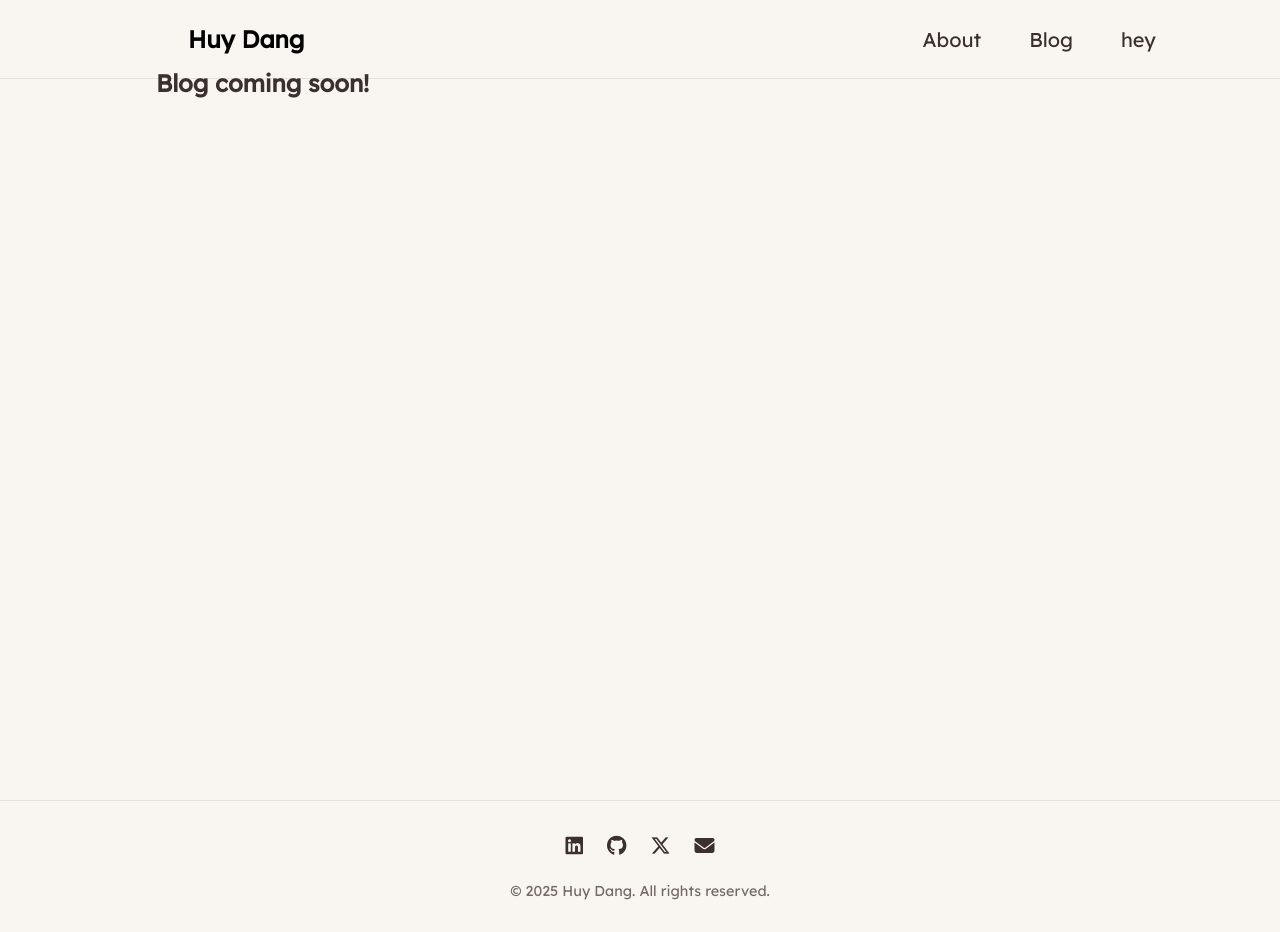
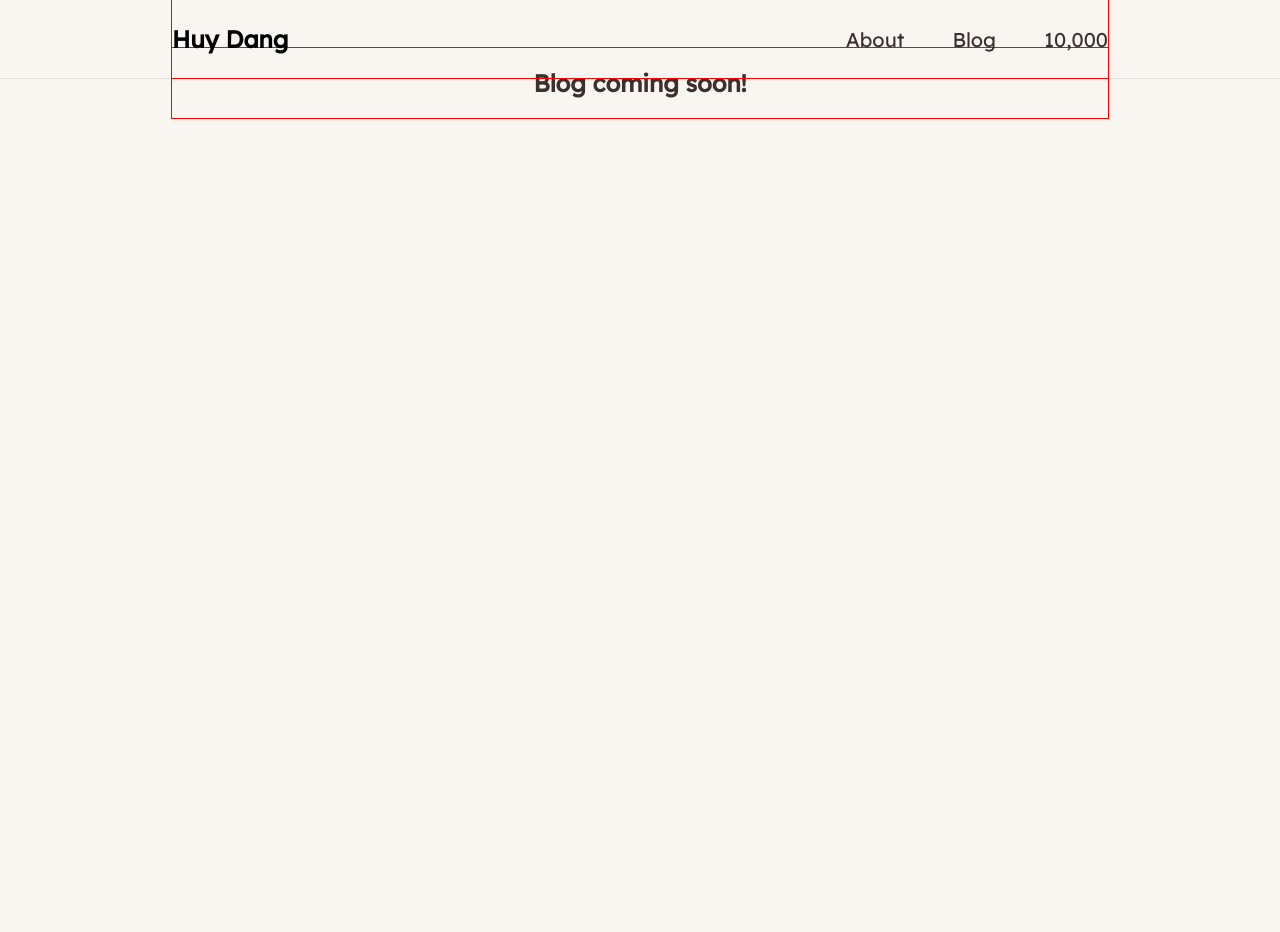
Before and after one commit to huyxdang/personal-website, a React (Create React App) app: page /#/blog in a window 1280 px wide. After the commit the page ends 800 px from the top, so only its background shows below. Built offline with nearby package versions, Linux system fonts and the light colour scheme.

Commit message:
alignment fixed

```diff
--- a/src/App.js
+++ b/src/App.js
@@ -5,46 +5,30 @@ import Blog from "./components/Blog";
 import Hours from "./components/Hours";
 import NavBar from "./components/NavBar";
 import Footer from "./components/Footer";
-import Layout from "./components/Layout";
 
 function App() {
   return (
     <Router>
-      <div style={{
-        backgroundColor: "#f9f6f1",
-        minHeight: "100vh",
-        display: "flex",
-        flexDirection: "column"
-      }}>
+      <div
+        style={{
+          backgroundColor: "#f9f6f1",
+          minHeight: "100vh",
+          display: "flex",
+          flexDirection: "column",
+        }}
+      >
         <NavBar />
-        <main style={{
-          flex: 1,
-          width: "100%",
-          marginTop: "0" // The padding in Layout component will handle spacing
-        }}>
+        <main
+          style={{
+            flex: 1,
+            width: "100%",
+            marginTop: "0", // The padding in Layout component will handle spacing
+          }}
+        >
           <Routes>
-            <Route
-              path="/"
-              element={
-                <Layout>
-                  <Main />
-                </Layout>
-              }
-            />
-            <Route
-              path="/blog"
-              element={
-                  <Blog />
-              }
-            />
-            <Route
-              path="/10000"
-              element={
-                <Layout>
-                  <Hours />
-                </Layout>
-              }
-            />
+            <Route path="/" element={<Main />} />
+            <Route path="/blog" element={<Blog />} />
+            <Route path="/10000" element={<Hours />} />
           </Routes>
         </main>
         <Footer />
--- a/src/components/Blog.js
+++ b/src/components/Blog.js
@@ -1,36 +1,36 @@
+// Blog.js
+
+import Container from "./Container";
+
+
 function Blog(){
     return (
       <section
-        id="about"
+      id = "blog"
       style={{
-          width: "100%",
         minHeight: "100vh",
         display: "flex",
         flexDirection: "column",
-          justifyContent: "flex-left",
+        alignItems: "center",
         padding: "3rem 2rem",
-          boxSizing: "border-box",
         fontFamily: "'Lexend Deca', sans-serif",
         color: "#3b2f2f",
       }}
     >
+    <Container>
       <div
         style={{
           display: "flex",
-          justifyContent: "space-between",
-          alignItems: "center",
+          justifyContent: "center",
           width: "100%",
-          maxWidth: "1000px",
-          padding: "0 1rem",
-          margin: "0 auto",
-          boxSizing: "border-box",
-      }}
-    >
-    <h1> Blog coming soon! </h1>
+          outline: "1px solid red" // RED OUTLINE
+        }}>
+        <h1>Blog coming soon!</h1>
+      </div>
+    </Container>
 
+    </section>
 
-    </div>
-    </section>
     )
 
 }
--- /dev/null
+++ b/src/components/Container.js
@@ -0,0 +1,50 @@
+import React from "react";
+
+/**
+ * Reusable Container component for consistent layout
+ *
+ * @param {Object} props - Component props
+ * @param {React.ReactNode} props.children - Child elements to render inside container
+ * @param {boolean} [props.fullHeight=false] - Whether container should take full viewport height
+ * @param {Object} [props.style] - Additional styles to apply to the container
+ * @param {string} [props.className] - Additional classes to apply to the container
+ * @param {string} [props.id] - Optional ID for the container
+ */
+function Container({
+  children,
+  fullHeight = false,
+  style = {},
+  className = "",
+  id
+}) {
+  const [isMobile, setIsMobile] = React.useState(window.innerWidth < 768);
+
+  React.useEffect(() => {
+    const handleResize = () => {
+      setIsMobile(window.innerWidth < 768);
+    };
+
+    window.addEventListener("resize", handleResize);
+    return () => window.removeEventListener("resize", handleResize);
+  }, []);
+
+  return (
+    <div
+      id={id}
+      className={className}
+      style={{
+        width: "100%",
+        maxWidth: "1000px",
+        margin: "0 auto",
+        padding: isMobile ? "0 1rem" : "0 2rem",
+        boxSizing: "border-box",
+        minHeight: fullHeight ? "100vh" : "auto",
+        ...style
+      }}
+    >
+      {children}
+    </div>
+  );
+}
+
+export default Container;
--- a/src/components/Footer.js
+++ b/src/components/Footer.js
@@ -1,4 +1,5 @@
 import React from "react";
+import Container from "./Container";
 
 function Footer() {
   const currentYear = new Date().getFullYear();
@@ -6,21 +7,19 @@ function Footer() {
   return (
     <footer style={{
       width: "100%",
-      padding: "2rem 0",
-      backgroundColor: "#f9f6f1",
       borderTop: "1px solid rgba(59, 47, 47, 0.1)",
       fontFamily: "'Lexend Deca', sans-serif",
       color: "#3b2f2f",
       marginTop: "auto",
     }}>
+      <Container>
       <div style={{
-        maxWidth: "1100px",
         margin: "0 auto",
-        padding: "0 2rem",
         display: "flex",
         flexDirection: "column",
         alignItems: "center",
         textAlign: "center",
+        outline: "1px solid red",
       }}>
         {/* Social Media Links */}
         <div style={{
@@ -90,8 +89,11 @@ function Footer() {
           © {currentYear} Huy Dang. All rights reserved.
         </p>
       </div>
+      </Container>
     </footer>
+
   );
+
 }
 
 export default Footer;
--- a/src/components/Layout.js
+++ /dev/null
@@ -1,17 +0,0 @@
-function Layout({ children }) {
-    return (
-      <div
-        style={{
-          maxWidth: "1000px",
-          width: "100%",
-          margin: "0 auto",
-          padding: "0 2rem",
-          boxSizing: "border-box",
-        }}
-      >
-        {children}
-      </div>
-    );
-  }
-
-  export default Layout;
--- a/src/components/Main.js
+++ b/src/components/Main.js
@@ -1,4 +1,5 @@
 import React, { useRef, useState, useEffect } from "react";
+import Container from "./Container";
 
 function About() {
   const audioRef = useRef(null);
@@ -47,30 +48,18 @@ function About() {
     <section
       id="about"
       style={{
-        width: "100%",
-        minHeight: "100vh", // Changed from 80vh to 100vh for full screen height
-        backgroundColor: "#f9f6f1",
+        minHeight: "100vh",
         display: "flex",
         flexDirection: "column",
         alignItems: "center",
         justifyContent: "center",
-        boxSizing: "border-box",
         fontFamily: "'Lexend Deca', sans-serif",
         color: "#3b2f2f",
-        padding: isMobile ? "6rem 1rem 2rem" : "6rem 2rem 3rem", // Add top padding for fixed navbar
+        paddingTop: "6rem",
+        paddingBottom: "3rem",
       }}
     >
-      {/* Main Content Container */}
-      <div
-        style={{
-          display: "flex",
-          flexDirection: "column",
-          alignItems: "center",
-          justifyContent: "center",
-          maxWidth: "1000px",
-          width: "100%",
-        }}
-      >
+      <Container>
         {/* Top Part: Image and Text */}
         <div
           style={{
@@ -81,6 +70,7 @@ function About() {
             width: "100%",
             gap: isMobile ? "2rem" : "3rem",
             textAlign: isMobile ? "center" : "left",
+            outline: "1px solid red", // RED OUTLINE for debugging
           }}
         >
           {/* Left: Image */}
@@ -202,7 +192,7 @@ function About() {
             </div>
           </div>
         </div>
-      </div>
+      </Container>
     </section>
   );
 }
--- a/src/components/NavBar.js
+++ b/src/components/NavBar.js
@@ -1,11 +1,11 @@
-// Navbar.jsx - Enhanced Mobile Responsiveness
 import React, { useState, useEffect, useRef } from "react";
 import { Link, useLocation } from "react-router-dom";
+import Container from "./Container";
 
 function Navbar() {
   const [menuOpen, setMenuOpen] = useState(false);
   const [scrolled, setScrolled] = useState(false);
-  const [isMobile, setIsMobile] = useState(false); // start with false
+  const [isMobile, setIsMobile] = useState(false);
   const menuRef = useRef();
   const location = useLocation();
 
@@ -26,8 +26,7 @@ function Navbar() {
       }
     };
 
-    handleResize(); // <-- run once on mount
-
+    handleResize(); // Run once on mount
     window.addEventListener("resize", handleResize);
     return () => window.removeEventListener("resize", handleResize);
   }, []);
@@ -35,11 +34,7 @@ function Navbar() {
   // Handle scroll for navbar styling
   useEffect(() => {
     const handleScroll = () => {
-      if (window.scrollY > 20) {
-        setScrolled(true);
-      } else {
-        setScrolled(false);
-      }
+      setScrolled(window.scrollY > 20);
     };
 
     window.addEventListener("scroll", handleScroll);
@@ -69,7 +64,7 @@ function Navbar() {
   const navItems = [
     { name: "About", to: "/" },
     { name: "Blog", to: "/blog" },
-    { name: "hey", to: "/10000" },
+    { name: "10,000", to: "/10000" },
   ];
 
   return (
@@ -77,13 +72,6 @@ function Navbar() {
       style={{
         position: "fixed",
         width: "100%",
-        padding: isMobile
-          ? scrolled
-            ? "0.5rem 1rem"
-            : "1rem 1rem"
-          : scrolled
-          ? "0.5rem 2rem"
-          : "1.5rem 2rem",
         backgroundColor: scrolled ? "rgba(249, 246, 241, 0.95)" : "transparent",
         backdropFilter: scrolled ? "blur(8px)" : "none",
         transition: "all 0.3s ease",
@@ -93,19 +81,24 @@ function Navbar() {
         zIndex: 1000,
       }}
     >
+      <Container>
         <div
           style={{
             display: "flex",
             justifyContent: "space-between",
             alignItems: "center",
             width: "100%",
-          maxWidth: "1000px",
-          padding: "0 1rem",
-          margin: "0 auto",
-          boxSizing: "border-box",
+            padding: isMobile
+              ? scrolled
+                ? "0.5rem 0"
+                : "1rem 0"
+              : scrolled
+              ? "0.5rem 0"
+              : "1.5rem 0",
+            outline: "1px solid red" // RED OUTLINE for debugging
           }}
         >
-        {/* Logo or Brand Name could go here */}
+          {/* Logo or Brand Name */}
           <div
             style={{ fontSize: isMobile ? "1.25rem" : "1.5rem", fontWeight: 600 }}
           >
@@ -127,7 +120,7 @@ function Navbar() {
 
           {/* Desktop Nav Links */}
           {!isMobile && (
-          <div style={{ display: "flex", gap: "3rem" }}>
+            <div style={{ display: "flex", gap: "3rem", flexShrink: 1, overflow: "hidden" }}>
               {navItems.map((item) => (
                 <Link
                   key={item.name}
@@ -209,6 +202,7 @@ function Navbar() {
             </button>
           )}
         </div>
+      </Container>
 
       {/* Mobile Menu Overlay */}
       {isMobile && (
--- a/src/index.css
+++ b/src/index.css
@@ -6,4 +6,5 @@ html, body, #root {
   background-color: #f9f6f1; /* match your section */
   font-family: 'Lexend Deca', sans-serif; /* globally apply Lexend Deca */
   box-sizing: border-box;
+  overflow-x: hidden;
 }
```
Also changed, not shown: 1 other file (tests, documents, lock files or other folders). Lines whose indentation alone changed are shown as unchanged.
